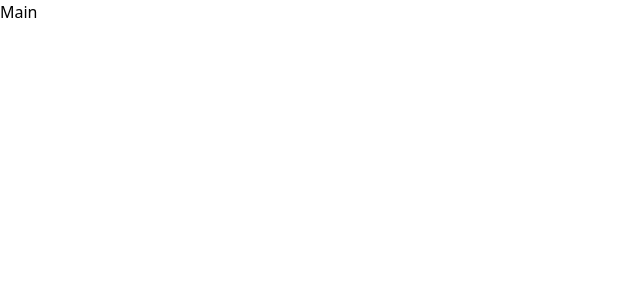
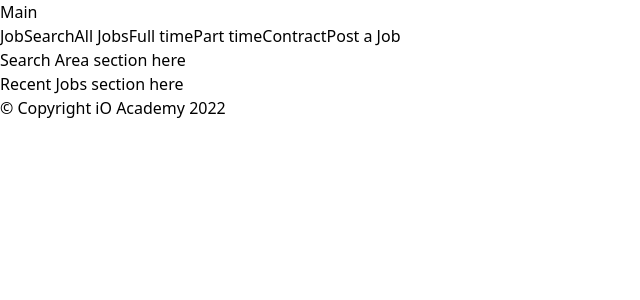
Before and after one commit to iO-Academy/24-jan-honey-badger-brigade-jobsearch, a React (Vite) app: page / in a window 1280 px wide. Shown: the top 300 px of the page, without its empty margins (0-640 px from the left). Built offline with nearby package versions, Linux system fonts and the light colour scheme.

Commit message:
create placeholder sections in homepage with routes

```diff
--- a/src/App.jsx
+++ b/src/App.jsx
@@ -1,11 +1,28 @@
 import { JobContext } from './context';
+import { BrowserRouter, Link, Route, Routes } from 'react-router-dom'
+import HomePage from './components/HomePage'
+import RecentJobs from './components/RecentJobs';
+import SearchArea from './components/SearchArea';
 
 function App() {
   return (
     <>
+
       <JobContext.Provider>
+
         <div>Main</div>
+
+        <BrowserRouter>
+          <Routes>
+            <Route path='/' element={<HomePage />} />
+            <Route path='/jobs' element={<SearchArea />} />
+            <Route path='jobs/:id' element={<SearchArea />} />
+            <Route path='/jobs/recent' element={<RecentJobs />} />
+          </Routes>
+        </BrowserRouter>
+
       </JobContext.Provider>
+
     </>
   );
 }
--- /dev/null
+++ b/src/components/BrowseSkills/index.jsx
@@ -0,0 +1,7 @@
+function BrowseSkills() {
+    return (
+        <h1>Browse Skills section here</h1>
+    )
+}
+
+export default BrowseSkills
--- a/src/components/HomePage/index.jsx
+++ b/src/components/HomePage/index.jsx
@@ -1,10 +1,22 @@
+import NavMenu from "../NavMenu"
+import RecentJobs from "../RecentJobs"
+import SearchArea from "../SearchArea"
+import BrowseSkills from "../BrowseSkills"
+import RecentCompanies from "../RecentCompanies"
+
+
 function HomePage() {
     return (
         <>
+            <NavMenu />
+            <SearchArea />
+            <RecentJobs />
+            {/* <BrowseSkills /> */}
+            {/* <RecentCompanies /> */}
 
-            <h1>Home Page</h1>
+            <footer>© Copyright iO Academy 2022</footer>
         </>
     )
 }
 
-default export HomePage
+export default HomePage
--- a/src/components/NavMenu/index.jsx
+++ b/src/components/NavMenu/index.jsx
@@ -4,7 +4,7 @@ import HomePage from "../HomePage"
 function NavMenu() {
     return (
         <>
-            <nav className="">
+            <nav>
                 <a href="#">JobSearch</a>
                 <span>
                     <a href="#">All Jobs</a>
--- /dev/null
+++ b/src/components/RecentCompanies/index.jsx
@@ -0,0 +1,7 @@
+function RecentCompanies() {
+    return (
+        <h1>Recent Companies section here</h1>
+    )
+}
+
+export default RecentCompanies
--- /dev/null
+++ b/src/components/RecentJobs/index.jsx
@@ -0,0 +1,7 @@
+function RecentJobs() {
+    return (
+        <h1>Recent Jobs section here</h1>
+    )
+}
+
+export default RecentJobs
--- /dev/null
+++ b/src/components/SearchArea/index.jsx
@@ -0,0 +1,7 @@
+function SearchArea() {
+    return (
+        <h1>Search Area section here</h1>
+    )
+}
+
+export default SearchArea
```
